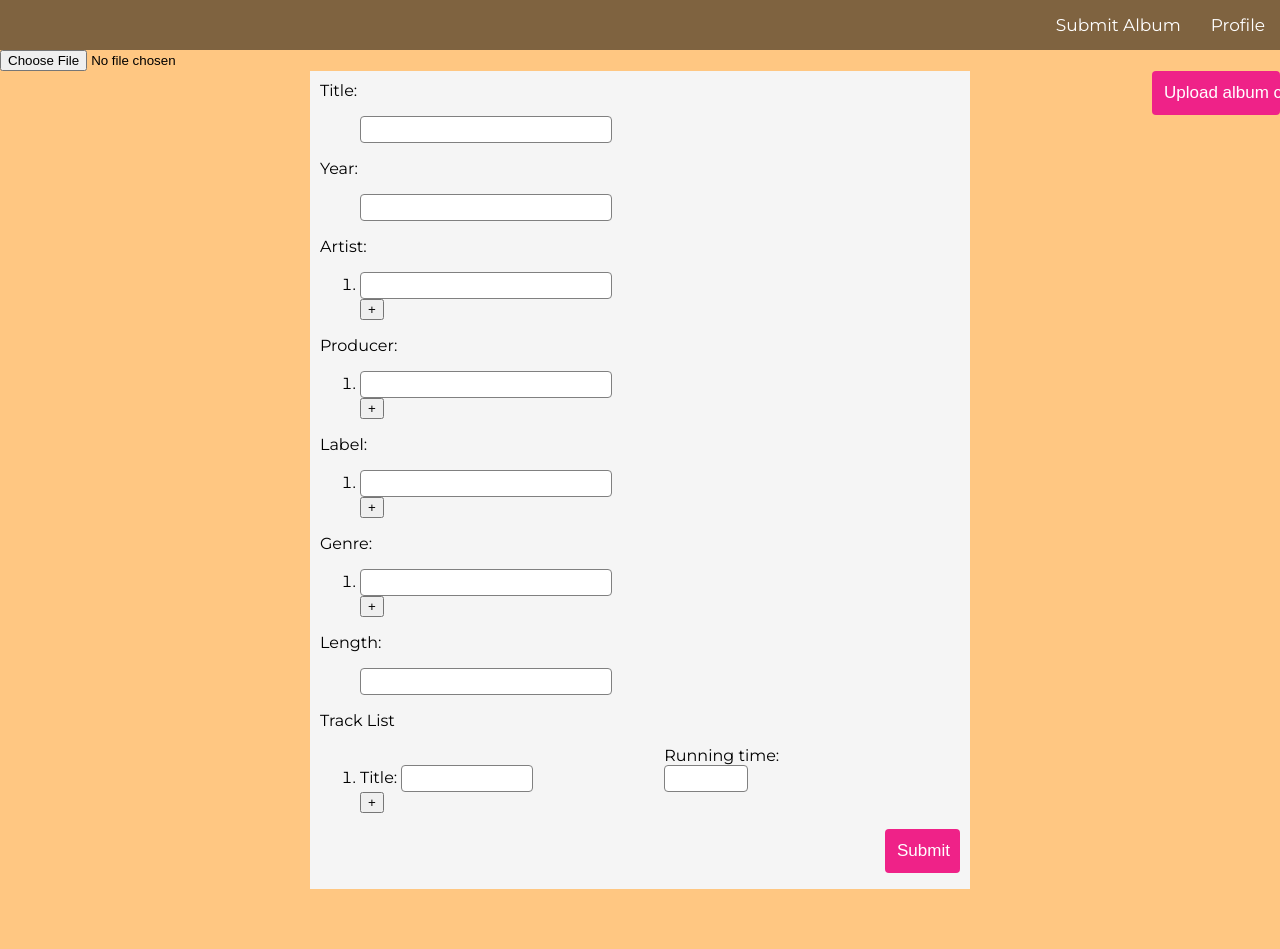
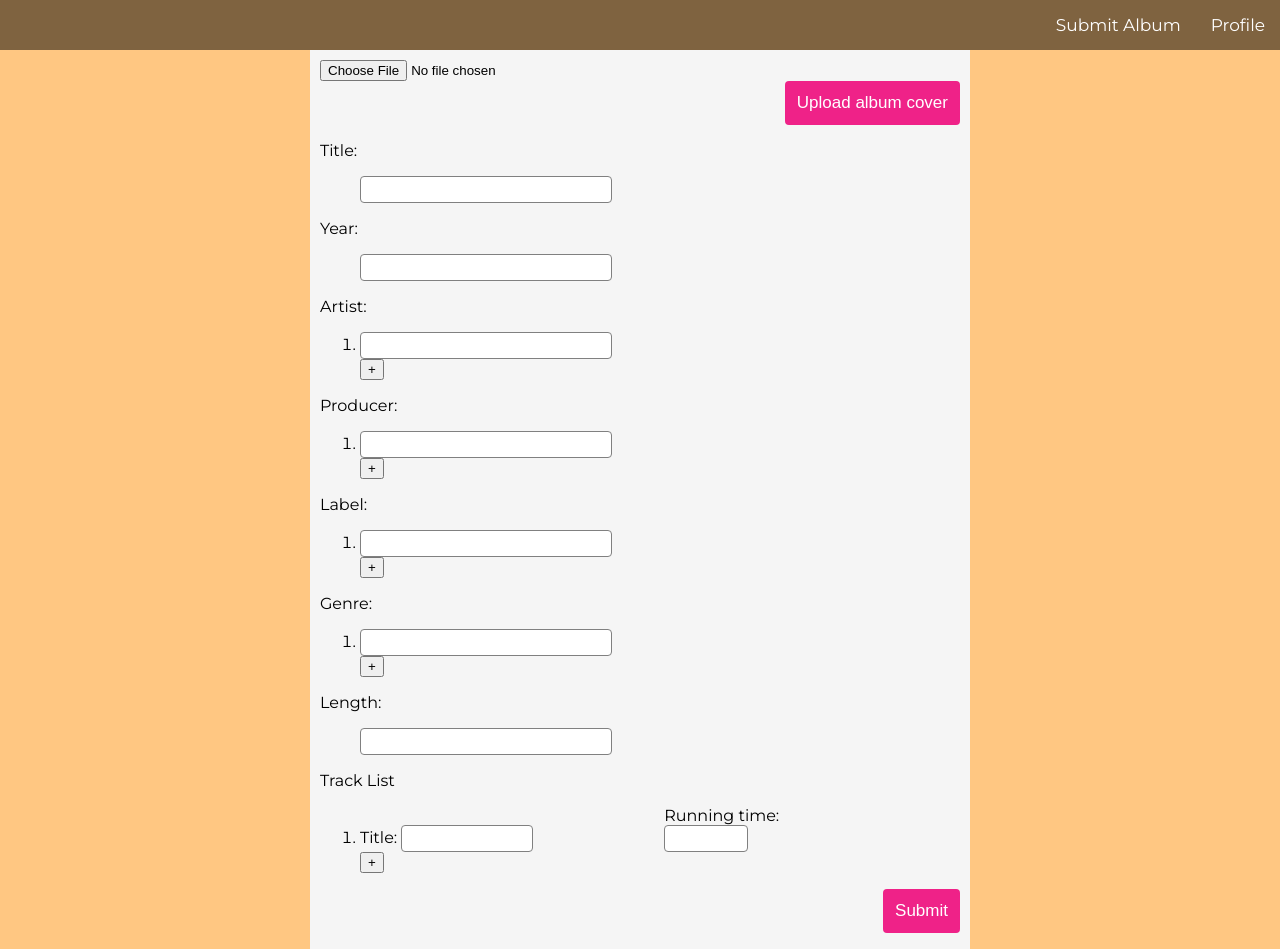
Before and after one commit to NoteWorthy-Team/NoteWorthy, a website: page public/albumSubmissionPage.html in a window 1280 px wide. Before the commit the page ends 889 px from the top, so only its background shows below. Drawn offline with Linux system fonts and the light colour scheme.

Commit message:
fix photo submission for album submission page

```diff
--- a/public/css/albumSubmission.css
+++ b/public/css/albumSubmission.css
@@ -24,6 +24,14 @@ body {
     display: none;
 }
 
+.newPhotoForm {
+    padding: 10px 10px 50px 10px;
+	margin: auto;
+	width: 50%;
+	min-width: 600px;
+	background: whitesmoke;
+}
+
 /* need extra padding on the bottom because of
 positioning of #addTrackButton */
 .submissionForm {
@@ -42,15 +50,12 @@ positioning of #addTrackButton */
 }
 
 input[type=submit] {
-	min-width: 75px;
 	padding: 12px;
 	border: solid 1px gray;
 	border-radius: 4px;
 	font-size: 17px;
 	line-height: 20px;
 	float: right;
-	width: 10%;
-	min-width: 75px;
 	background-color: #ef2288;
 	border: none;
     color: white;
--- a/public/css/newUser.css
+++ b/public/css/newUser.css
@@ -53,7 +53,6 @@ positioning of submit button */
 }
 
 input[type=submit] {
-	min-width: 160px;
 	padding: 12px;
 	border: solid 1px gray;
 	border-radius: 4px;
```
